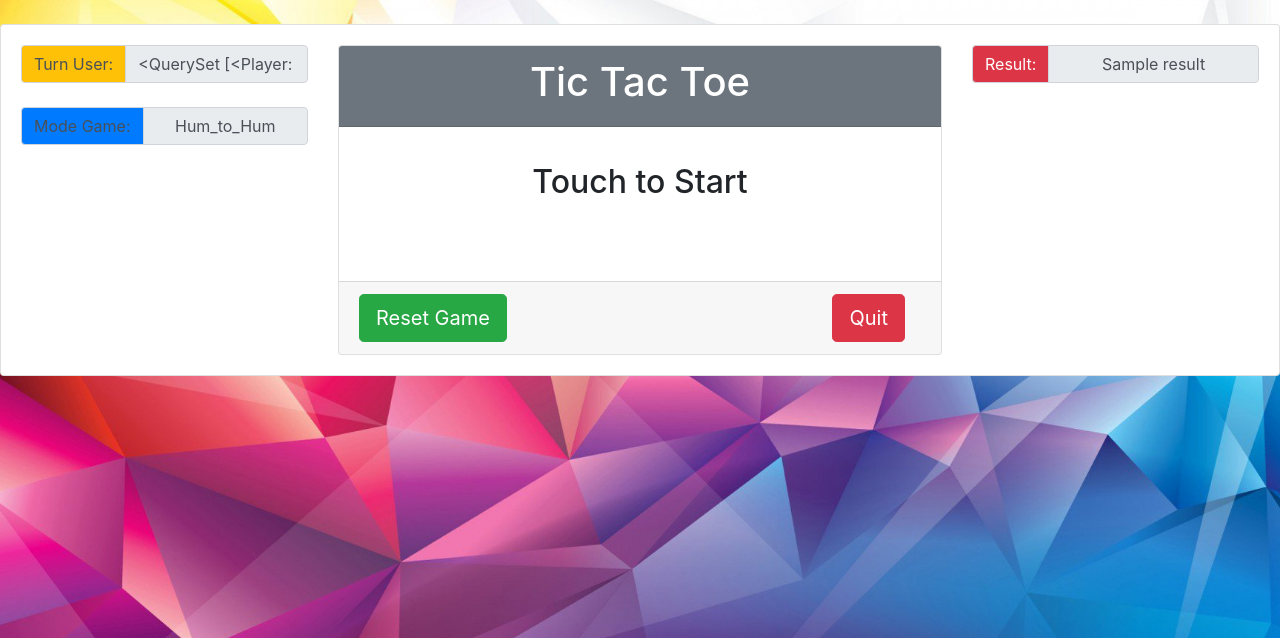
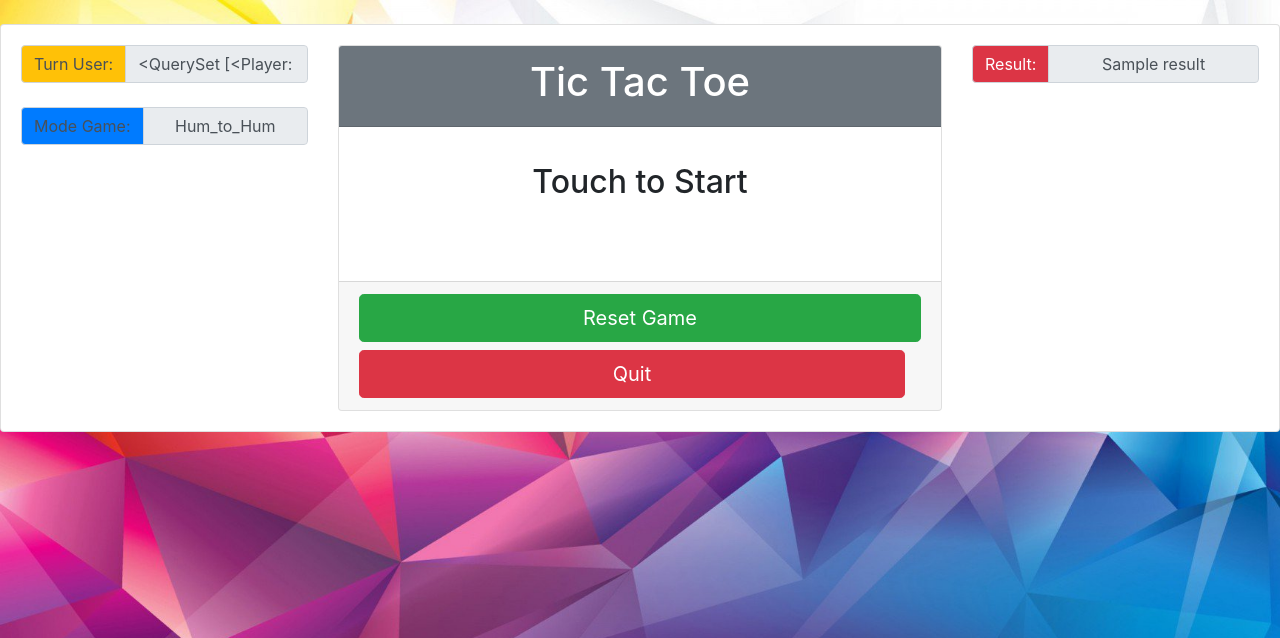
Before and after one commit to df2017/tictactoe, a Django app: template templates/board/board.html in a window 1280 px wide. Shown: the top 638 px of the page. Run offline with Django 3.2, Linux system fonts and the light colour scheme; data comes from the database, SQL or seed files in the repository; tables that the repository leaves empty hold one stand-in row (values such as "Sample post"); the template is opened without the code that fills it: values that come from a table or form of the project are taken from there, most other values are stand-ins (such as "Sample title", 1, 10 or a date in 2020); parts of the project's set-up code (start-up, migrations or seed data) failed here and were passed over; some libraries are stand-ins or nearby versions.

Commit message:
Update board.html

```diff
--- a/templates/board/board.html
+++ b/templates/board/board.html
@@ -152,8 +152,8 @@
                         </div>
                          <div class="card-footer text-muted">
                         <form class="form-inline">
-                            <a href="/reset/" class="btn btn-success btn-lg sm-3">Reset Game</a>
-                             <a href="/" class="btn btn-danger btn-lg ml-auto mr-3">Quit</a>
+                            <a href="/reset/" class="btn btn-success btn-lg btn-block sm-3">Reset Game</a>
+                             <a href="/" class="btn btn-danger btn-lg btn-block ml-auto mr-3">Quit</a>
                         </form>
 
                         </div>
@@ -161,8 +161,8 @@
                     </div>
                     <div class="card-footer text-muted">
                         <form class="form-inline">
-                            <a href="/reset/" class="btn btn-success btn-lg sm-3">Reset Game</a>
-                            <a href="/" class="btn btn-danger btn-lg ml-auto mr-3">Quit</a>
+                            <a href="/reset/" class="btn btn-success btn-lg btn-block sm-3">Reset Game</a>
+                            <a href="/" class="btn btn-danger btn-lg  btn-block ml-auto mr-3">Quit</a>
                         </form>
                     </div>
                 </div>
```
